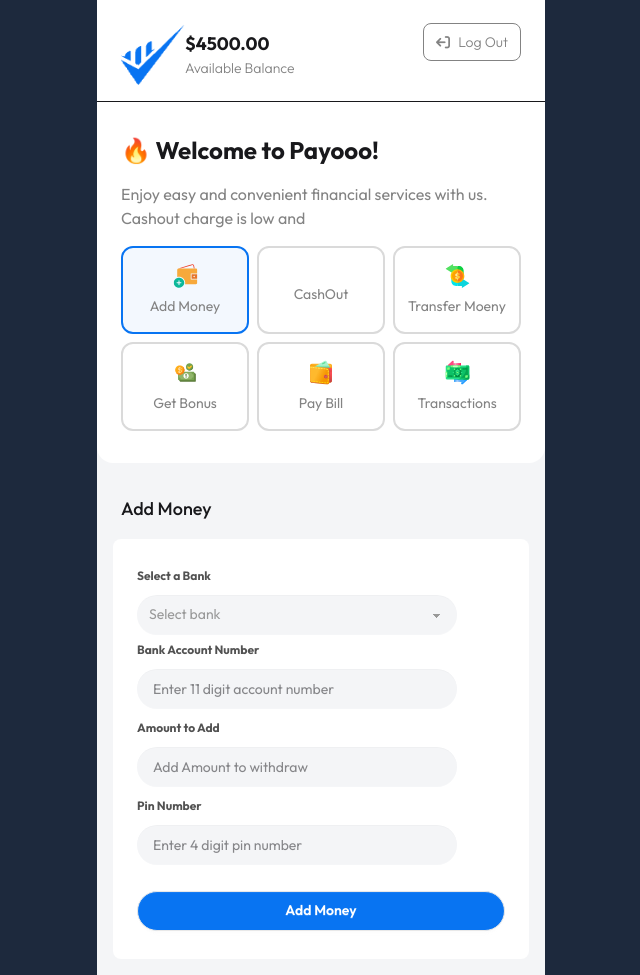
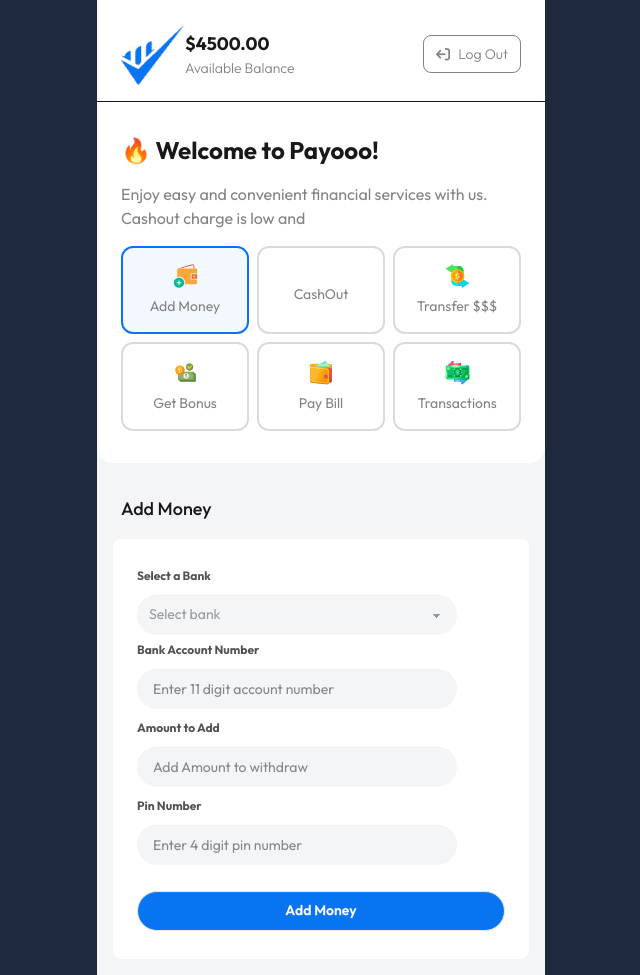
Before and after one commit to RaheelArfeen/Payoo-mobile-app, a plain HTML site: page main.html in a window 1280 px wide. Shown: the whole page, without its empty margins (319-959 px from the left). Drawn offline with nearby package versions, Linux system fonts and the light colour scheme.

Commit message:
finished everything

```diff
--- a/main.html
+++ b/main.html
@@ -23,13 +23,13 @@
         <header class="border-b pb-4 border-[#838383 bg-white">
             <nav class="flex justify-between items-center px-6">
                 <div class="flex items-center mt-6">
-                    <img class="w-16" src="assets/Group.png" alt="">
+                    <img class="w-16" src="assets/Group.png">
                     <div>
                         <h1 id="main-balance" class="text-lg font-bold">$4500.00</h1>
                         <p class="text-[#838383] text-sm font-light">Available Balance</p>
                     </div>
                 </div>
-                <button id="logout" class="font-light cursor-pointer px-3 py-2 text-sm rounded-lg border text-[#838383] border-[#838383]"><i class="font-light fa-solid fa-arrow-right-from-bracket rotate-180 mr-2"></i>Log Out</button>
+                <button id="logout" class="font-light mt-6 cursor-pointer px-3 py-2 text-sm rounded-lg border text-[#838383] border-[#838383]"><i class="font-light fa-solid fa-arrow-right-from-bracket rotate-180 mr-2"></i>Log Out</button>
             </nav>
         </header>
 
@@ -50,7 +50,7 @@
 
                 <div id="transfer-box" class="box cursor-pointer transition duration-300 px-2 py-4 border-2 hover:bg-[#f3f8fe] hover:border-[#0874F2] border-[#dadada] rounded-xl flex flex-col items-center justify-center">
                     <img src="assets/money1.svg" alt="">
-                    <p class="mt-2 text-[#838383] text-sm">Transfer Moeny</p>
+                    <p class="mt-2 text-[#838383] text-sm">Transfer $$$</p>
                 </div>
 
                 <div id="bonus-box" class="box cursor-pointer transition duration-300 px-2 py-4 border-2 hover:bg-[#f3f8fe] hover:border-[#0874F2] border-[#dadada] rounded-xl flex flex-col items-center justify-center">
```
